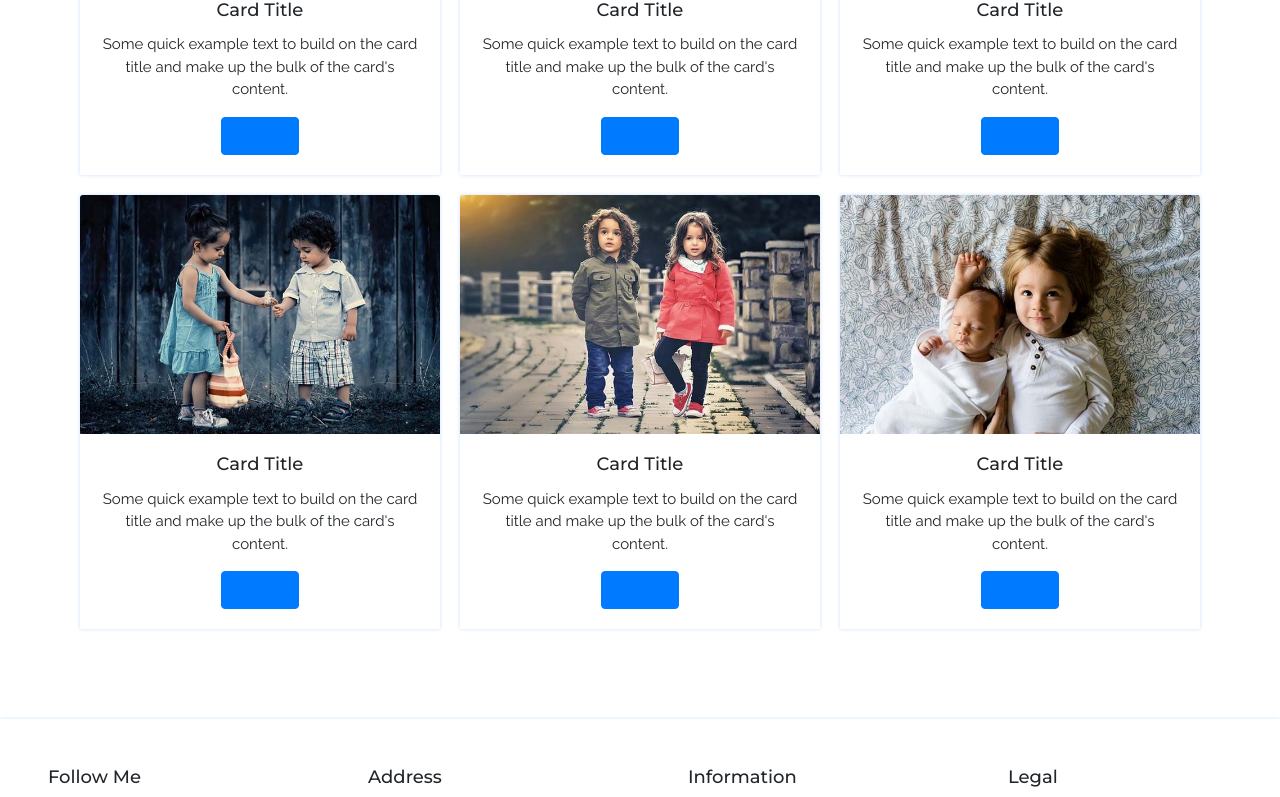
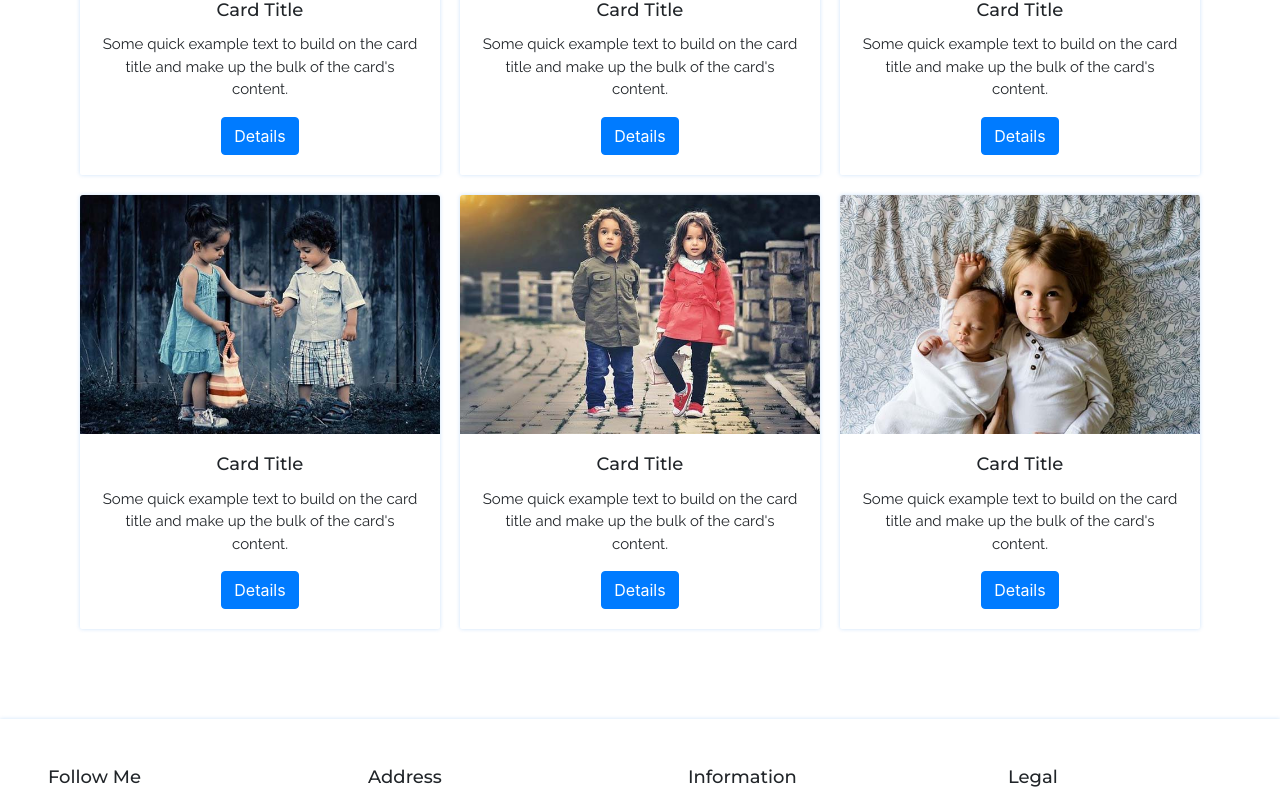
Before and after one commit to sazzadshakhbd/react-website, a React (Create React App) app: page /portfolio in a window 1280 px wide. Shown: the part 718-1515 px from the top of the page. Built offline with nearby package versions, Linux system fonts and the light colour scheme.

Commit message:
button issue fixed

```diff
--- a/src/components/Portfolio/Portfolio.jsx
+++ b/src/components/Portfolio/Portfolio.jsx
@@ -20,7 +20,7 @@ class Portfolio extends Component {
                     Some quick example text to build on the card title and make up the bulk of
                     the card's content.
                   </Card.Text>
-                  <Button variant="primary"><Link to="/project-details">Details</Link></Button>
+                  <Button variant="primary"><Link className="text-white text-decoration-none" to="/project-details">Details</Link></Button>
                 </Card.Body>
               </Card>
             </Col>
@@ -33,7 +33,7 @@ class Portfolio extends Component {
                     Some quick example text to build on the card title and make up the bulk of
                     the card's content.
                   </Card.Text>
-                  <Button variant="primary"><Link to="/project-details">Details</Link></Button>
+                  <Button variant="primary"><Link className="text-white text-decoration-none" to="/project-details">Details</Link></Button>
                 </Card.Body>
               </Card>
             </Col>
@@ -46,7 +46,7 @@ class Portfolio extends Component {
                     Some quick example text to build on the card title and make up the bulk of
                     the card's content.
                   </Card.Text>
-                  <Button variant="primary"><Link to="/project-details">Details</Link></Button>
+                  <Button variant="primary"><Link className="text-white text-decoration-none" to="/project-details">Details</Link></Button>
                 </Card.Body>
               </Card>
             </Col>
@@ -59,7 +59,7 @@ class Portfolio extends Component {
                     Some quick example text to build on the card title and make up the bulk of
                     the card's content.
                   </Card.Text>
-                  <Button variant="primary"><Link to="/project-details">Details</Link></Button>
+                  <Button variant="primary"><Link className="text-white text-decoration-none" to="/project-details">Details</Link></Button>
                 </Card.Body>
               </Card>
             </Col>
@@ -72,7 +72,7 @@ class Portfolio extends Component {
                     Some quick example text to build on the card title and make up the bulk of
                     the card's content.
                   </Card.Text>
-                  <Button variant="primary"><Link to="/project-details">Details</Link></Button>
+                  <Button variant="primary"><Link className="text-white text-decoration-none" to="/project-details">Details</Link></Button>
                 </Card.Body>
               </Card>
             </Col>
@@ -85,7 +85,7 @@ class Portfolio extends Component {
                     Some quick example text to build on the card title and make up the bulk of
                     the card's content.
                   </Card.Text>
-                  <Button variant="primary"><Link to="/project-details">Details</Link></Button>
+                  <Button variant="primary"><Link className="text-white text-decoration-none" to="/project-details">Details</Link></Button>
                 </Card.Body>
               </Card>
             </Col>
--- a/src/components/RecentProject/RecentProject.jsx
+++ b/src/components/RecentProject/RecentProject.jsx
@@ -21,7 +21,7 @@ class RecentProject extends Component {
                     Some quick example text to build on the card title and make up the bulk of
                     the card's content.
                   </Card.Text>
-                  <Button variant="primary"><Link to="/project-details">Details</Link></Button>
+                  <Button variant="primary"><Link className="text-white text-decoration-none" to="/project-details">Details</Link></Button>
                 </Card.Body>
               </Card>
             </Col>
@@ -34,7 +34,7 @@ class RecentProject extends Component {
                     Some quick example text to build on the card title and make up the bulk of
                     the card's content.
                   </Card.Text>
-                  <Button variant="primary"><Link to="/project-details">Details</Link></Button>
+                  <Button variant="primary"><Link className="text-white text-decoration-none" to="/project-details">Details</Link></Button>
                 </Card.Body>
               </Card>
             </Col>
@@ -47,7 +47,7 @@ class RecentProject extends Component {
                     Some quick example text to build on the card title and make up the bulk of
                     the card's content.
                   </Card.Text>
-                  <Button variant="primary"><Link to="/project-details">Details</Link></Button>
+                  <Button variant="primary"><Link className="text-white text-decoration-none" to="/project-details">Details</Link></Button>
                 </Card.Body>
               </Card>
             </Col>
```
Also changed, not shown: src/router/AppRoute.jsx (line endings or trailing spaces).
